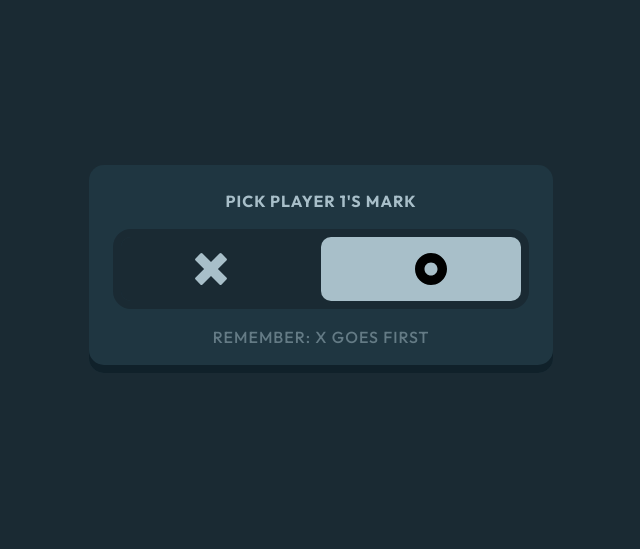
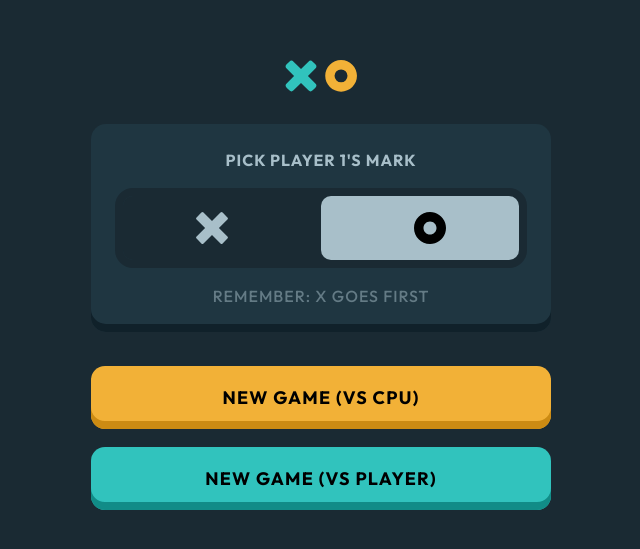
Before and after one commit to astragenius/FEM-Tic-tac-toe-challenge, a website built with webpack: page src/template.html in a window 1280 px wide. Shown: the part 131-680 px from the top of the page, without its empty margins (319-959 px from the left). Built offline with nearby package versions, Linux system fonts and the light colour scheme; files whose address does not match are found by name.

Commit message:
style - finished layout and styling of the game start menu with toggle

```diff
--- a/src/index.js
+++ b/src/index.js
@@ -1,11 +1,7 @@
 import './scss/index.scss'
 import './assets/img/icon-restart.svg'
-import x from './assets/img/toggle-x.svg'
-import O from './assets/img/toggle-O.svg'
+import logoImg from './assets/img/logo.svg'
 
-const imgX = document.querySelector('.toggle-symbol-X')
-const imgO = document.querySelector('.toggle-symbol-O')
+const logo = document.querySelector('.game-menu-logo')
 
-const toggle = document.querySelector('#toggle')
-
-console.log(toggle.checked)
+logo.src = logoImg
--- a/src/scss/base/_utils.scss
+++ b/src/scss/base/_utils.scss
@@ -1,8 +1,27 @@
+
+.wrapper {
+
+    width: 90vw;
+    width: clamp(rem(375), 90vw, rem(1440));
+    margin-inline: auto;
+    padding-inline: rem(16);
+    position: relative;
+}
+
+.center-container {
+    display: grid;
+    place-items: center;
+}
+
+.margin-auto {
+    margin-inline: auto;
+}
+
 .uppercase {
     text-transform: uppercase;
 }
 
 .flow > * {
 
-    margin-top: var(--flow-spacer, 3em)
+    margin-top: var(--flow-spacer, 2em)
 }
--- a/src/scss/components/_toggle.scss
+++ b/src/scss/components/_toggle.scss
@@ -11,6 +11,7 @@
         border-radius: 15px;
 
 
+
     .bottom-p {
         opacity: 0.5;
     }
@@ -22,9 +23,9 @@
     display: flex;
     justify-content: space-around;
     gap: 5rem;
-    border-radius: 10px;
-    width: 400px;
+    border-radius: rem(10);
 
+    width: 100%;
     padding: 1em 1.25em;
     outline: 8px solid #1A2A33;
     background-color: #1A2A33;
@@ -56,7 +57,7 @@
     height: 100%;
     top: 0;
     right: 0;
-    border-radius: 10px;
+    border-radius: rem(10);
     transition: transform .2s cubic-bezier(0.96, -0.11, 0, 1.12);
 
 }
--- a/src/scss/index.scss
+++ b/src/scss/index.scss
@@ -16,7 +16,6 @@
 @import './components/gameBoard';
 @import './components/statusTiles';
 
-@import 'layout/navigation';
+
 @import 'layout/grid';
-@import 'layout/header';
-@import 'layout/footer';
+@import 'layout/toggle_container';
--- /dev/null
+++ b/src/scss/layout/_toggle_container.scss
@@ -0,0 +1,5 @@
+.game-menu {
+    display: grid;
+    max-width: clamp(rem(300), rem(400) + 10vw, rem(460));
+
+}
--- a/src/template.html
+++ b/src/template.html
@@ -9,11 +9,14 @@
     </head>
     <body class="bg-dark-navy">
 
-       <div class="container">
+       <main class="wrapper">
 
 
-           <div class="toggle-container ">
 
+
+               <div class="center-container">
+                   <section class="game-menu flow">
+                        <img class="game-menu-logo | margin-auto" src="./assets/img/logo.svg" alt="">
                        <div class="toggle-wrapper">
                            <p class="fs-16 fw-700 clr-neutral-silver uppercase letter-spacing-xs margin-block-24">Pick Player 1's Mark</p>
                            <label class="toggle-label" for="toggle">
@@ -31,12 +34,18 @@
 
                             <p class="bottom-p | fs-16 fw-500 clr-neutral-silver uppercase letter-spacing-xs margin-block-24">Remember: x Goes First</p>
                         </div>
+                        <div class="button-container flow" style="--flow-spacer: 1em">
+                            <button class="btn btn-1 | fs-20 fw-700 letter-spacing-s bg-light-yellow padding-inline-16 padding-block-16 uppercase">New game (vs Cpu)</button>
+                            <button class="btn btn-2 | fs-20 fw-700 letter-spacing-s bg-light-blue padding-inline-16 padding-block-16 uppercase">New game (vs Player)</button>
+                        </div>
+                   </section>
+               </div>
 
-            </div>
+        </main>
 
 
 
-       </div>
+
 
 
 
```
Also changed, not shown: src/scss/layout/_footer.scss (deleted), src/scss/layout/_header.scss (deleted), src/scss/layout/_navigation.scss (deleted). Lines whose indentation alone changed are shown as unchanged.
